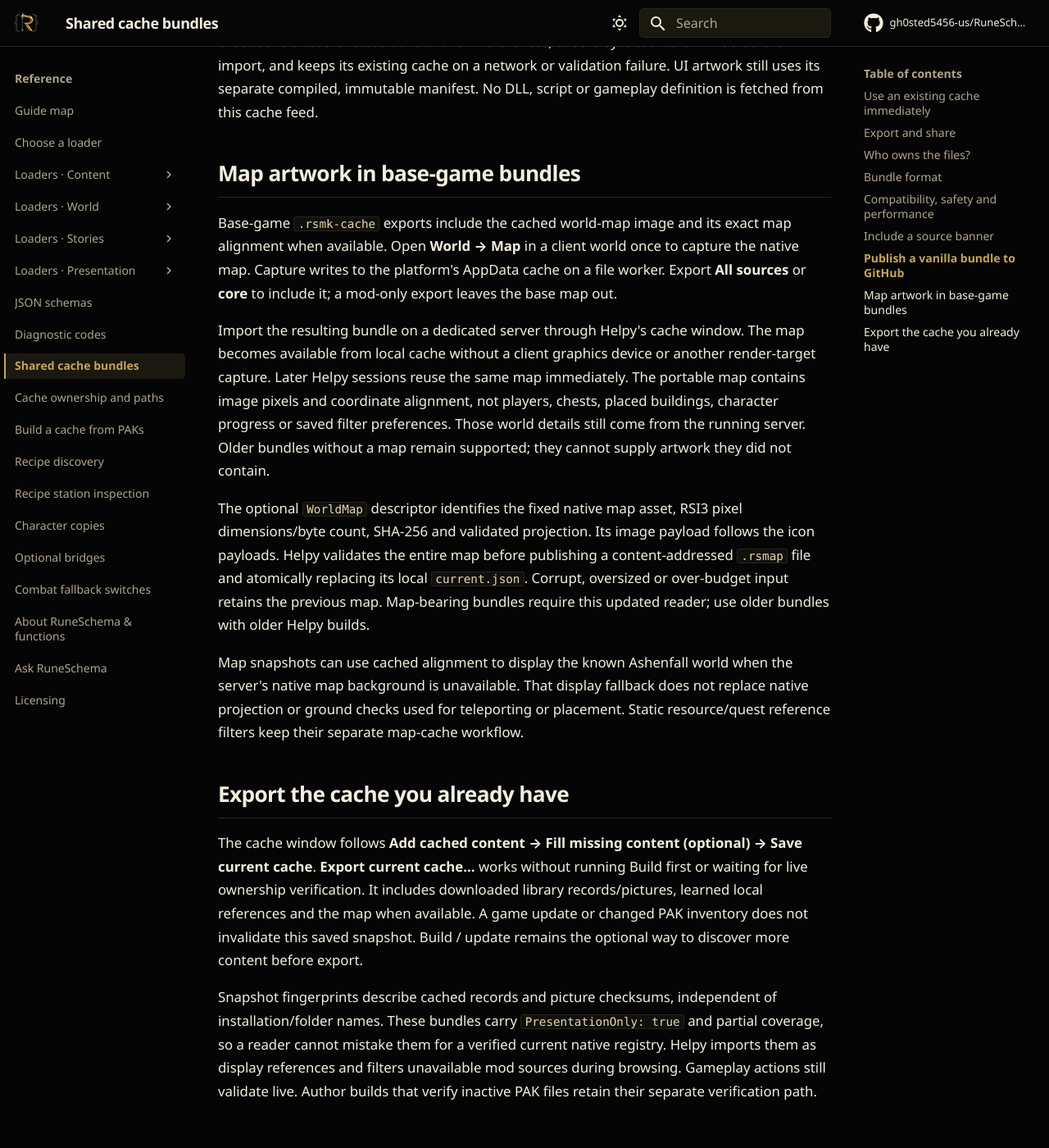
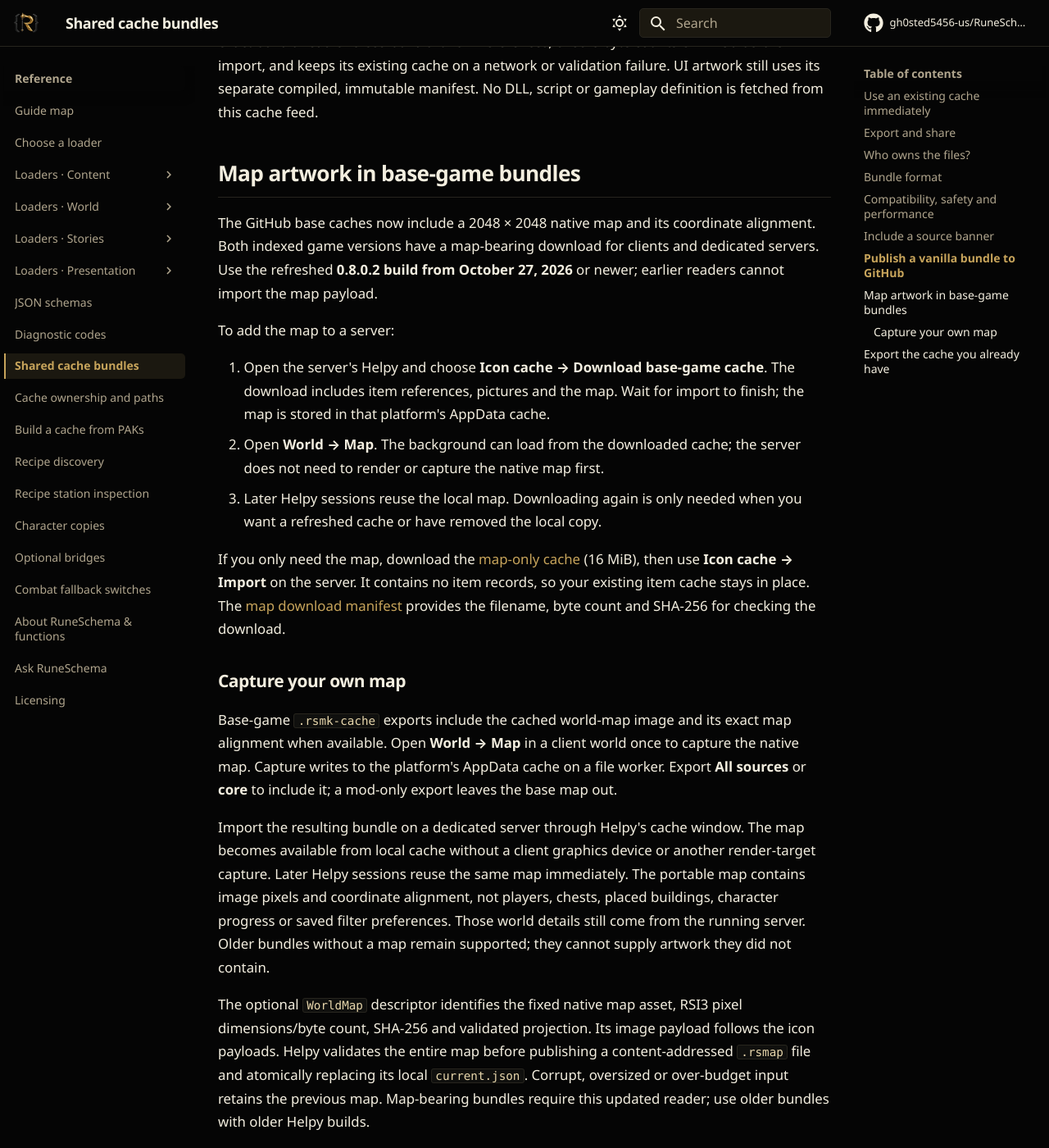
Before and after one commit to gh0sted5456-us/RuneSchema, an MkDocs documentation site: the page built from docs/CACHE-BUNDLES.md, in a window 1280 px wide and 1400 px high, scrolled down 8456 px. Shown: the whole window at 82% size. Built offline with MkDocs 1.6.1 and Material for MkDocs 9.7.7, drawn with Linux system fonts in a browser that asks for light colours; comment, search, counter and statistics services are not loaded.

Commit message:
Publish server-ready world map caches

```diff
--- a/docs/CACHE-BUNDLES.md
+++ b/docs/CACHE-BUNDLES.md
@@ -308,6 +308,30 @@ from this cache feed.
 
 ## Map artwork in base-game bundles
 
+The GitHub base caches now include a 2048 × 2048 native map and its coordinate
+alignment. Both indexed game versions have a map-bearing download for clients
+and dedicated servers. Use the refreshed **0.8.0.2 build from October 27, 2026**
+or newer; earlier readers cannot import the map payload.
+
+To add the map to a server:
+
+1. Open the server's Helpy and choose **Icon cache → Download base-game cache**.
+   The download includes item references, pictures and the map. Wait for import
+   to finish; the map is stored in that platform's AppData cache.
+2. Open **World → Map**. The background can load from the downloaded cache;
+   the server does not need to render or capture the native map first.
+3. Later Helpy sessions reuse the local map. Downloading again is only needed
+   when you want a refreshed cache or have removed the local copy.
+
+If you only need the map, download the
+[map-only cache](https://raw.githubusercontent.com/gh0sted5456-us/RuneSchema/main/resources/cache-bundles/7c58b7fbf46709e71f490759a620273eb1aaca2406fa66282016519697c8856b.rsmk-cache)
+(16 MiB), then use **Icon cache → Import** on the server. It contains no item
+records, so your existing item cache stays in place. The
+[map download manifest](https://raw.githubusercontent.com/gh0sted5456-us/RuneSchema/main/resources/cache-bundles/world-map.json)
+provides the filename, byte count and SHA-256 for checking the download.
+
+### Capture your own map
+
 Base-game `.rsmk-cache` exports include the cached world-map image and its exact
 map alignment when available. Open **World → Map** in a client world once to
 capture the native map. Capture writes to the platform's AppData cache on a file
```
Also changed, not shown: 8 other files.
